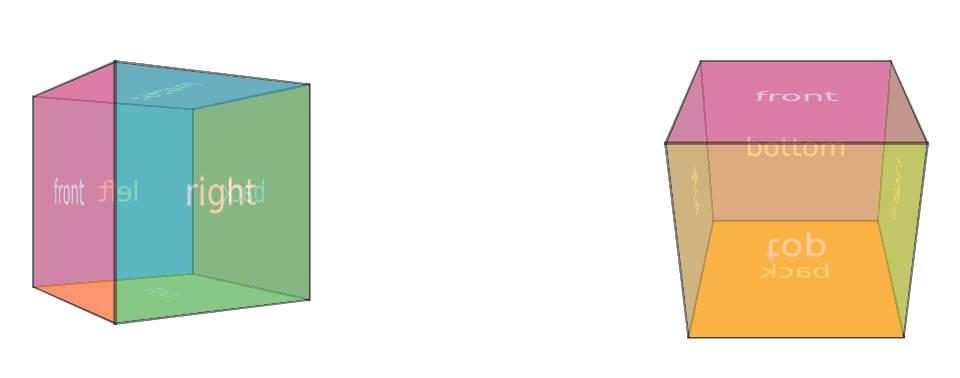
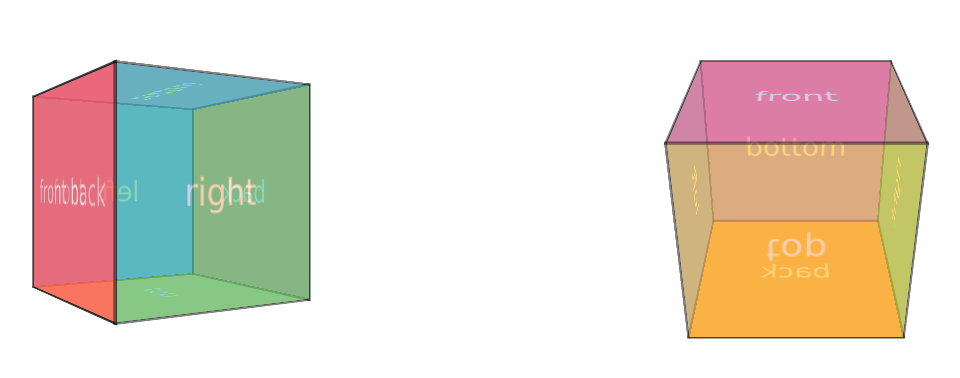
Before and after one commit to RasyaPrtma/Cube, a plain HTML site: page index.html in a window 1280 px wide. Shown: the part 158-536 px from the top of the page, without its empty margins (162-1122 px from the left). Drawn offline with Linux system fonts and the light colour scheme.

Commit message:
Menambah 1 Sisi Kubus

```diff
--- a/index.html
+++ b/index.html
@@ -11,6 +11,7 @@
     <div class="cube_scene">
         <div class="cube one">
             <div class="cube_face cube_face_front">front</div>
+            <div class="cube_face cube_face_front">front back</div>
             <div class="cube_face cube_face_back">back</div>
             <div class="cube_face cube_face_right">right</div>
             <div class="cube_face cube_face_left">left</div>
```
